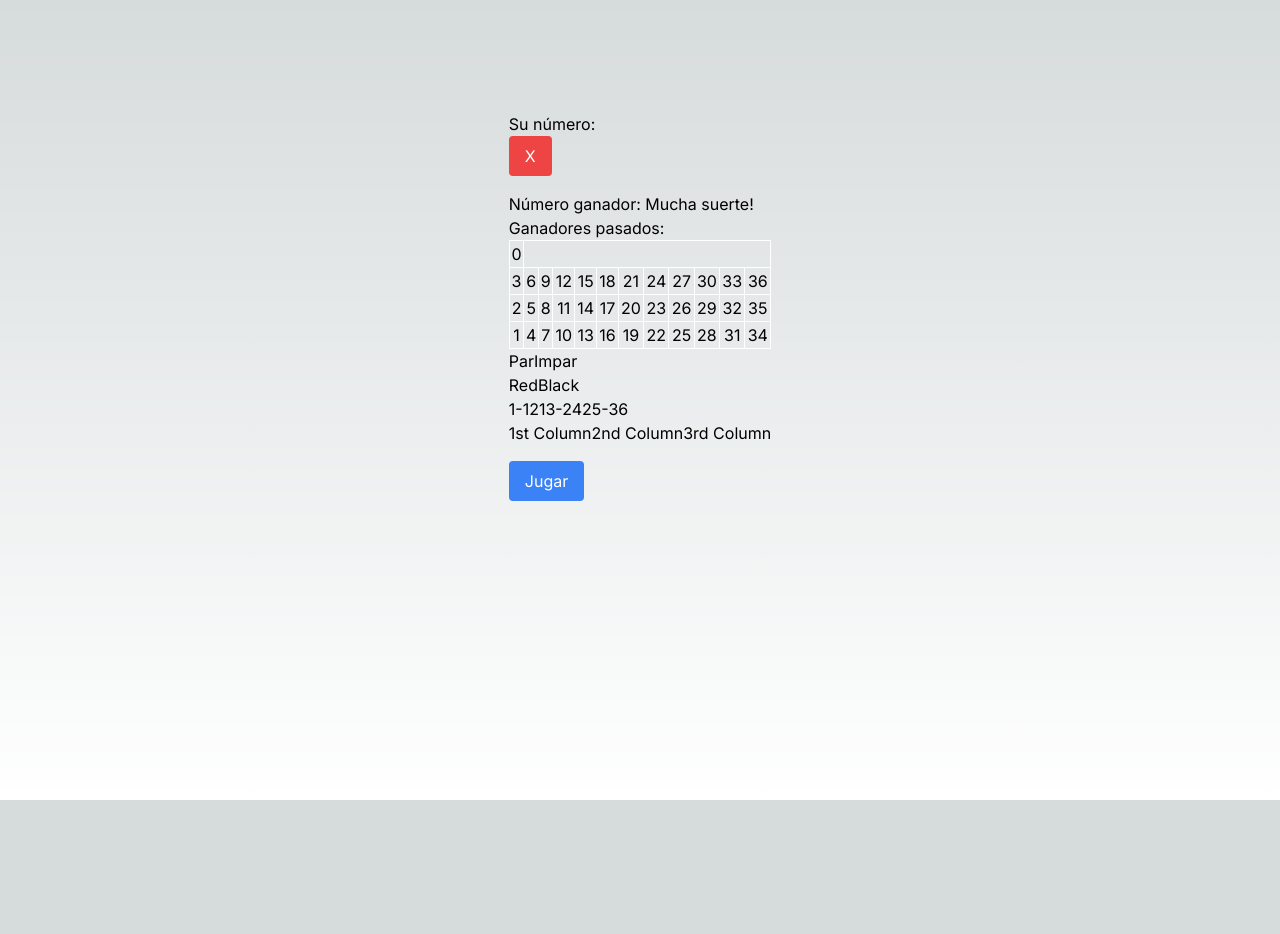
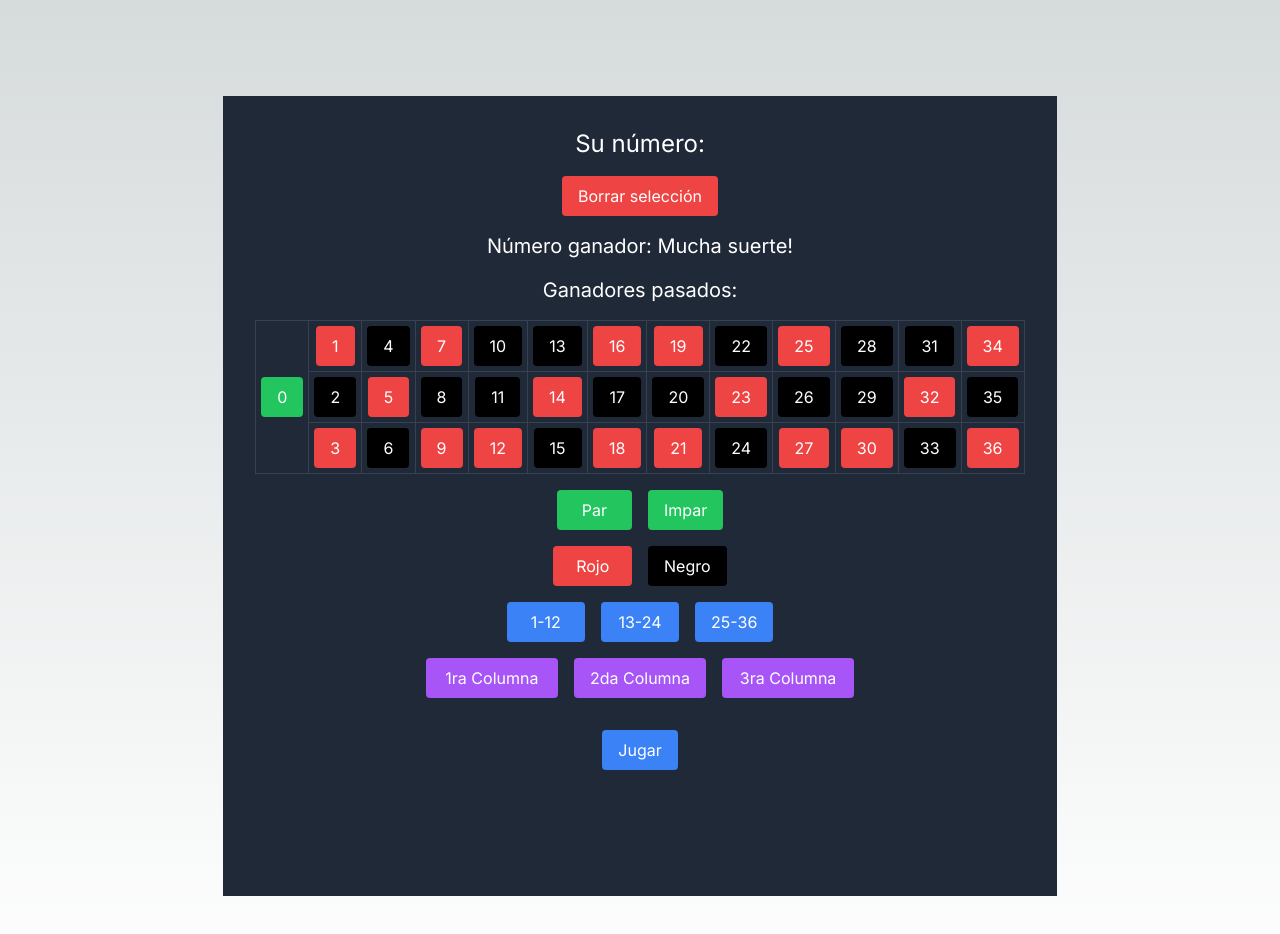
Before and after one commit to lisalescano/pa-o-ruleta, a Next.js app: page / in a window 1280 px wide. Shown: the top 934 px of the page. Before the commit the page ends 800 px from the top, so only its background shows below. Built offline with nearby package versions, Linux system fonts and the light colour scheme.

Commit message:
fix: queue de numeros ganadores y estilos

```diff
--- a/src/app/components/paño.jsx
+++ b/src/app/components/paño.jsx
@@ -112,93 +112,70 @@ export default function Paño() {
     })
 
     return (
-        <main className="p-4">
-            <div>
-                Su número: {pickedvalue}
+        <main className="p-8 bg-gray-800 text-white min-h-screen flex flex-col items-center">
+            <div className="mb-4 text-2xl">
+            Su número: {pickedvalue.filter(val => val !== undefined).join(", ")}
             </div>
-            <button onClick={e => setPickedvalue([])} className="mb-4 px-4 py-2 bg-red-500 text-white rounded">X</button>
-            <br />
-            Número ganador: {winnerNum}
-            <br />
-            Ganadores pasados: {showWinners}
-            <table className="table-auto border-collapse border border-white w-full text-center">
+            <button onClick={e => setPickedvalue([])} className="mb-4 px-4 py-2 bg-red-500 hover:bg-red-700 text-white rounded">Borrar selección</button>
+            <div className="text-xl mb-4">
+                Número ganador: {winnerNum}
+            </div>
+            <div className="text-xl mb-4">
+                Ganadores pasados: {showWinners.join(", ")}
+            </div>
+            <table className="table-auto border-collapse border border-gray-700 w-full text-center mb-4">
                 <tbody>
-                    <tr className="border border-white">
-                        <td className="border border-white">
-                            <button value={values[0].value} onClick={e => setPickedvalue(e.currentTarget.value)} >
-                                {values[0].value}
+                    <tr>
+                        <td rowSpan="12" className="border border-gray-700">
+                            <button value="0" onClick={e => {
+                                setWinnerNum('Mucha suerte!');
+                                setPickedvalue([...pickedvalue, e.currentTarget.value]);
+                            }} className="px-4 py-2 m-1 rounded bg-green-500 text-white">
+                                0
                             </button>
                         </td>
                     </tr>
-                    <tr className="border border-white">
-                        {values.map(val => {
-                            if (val.column === "3") return (
-                                <td key={val.value} className="border border-white">
+                    {["1", "2", "3"].map(col => (
+                        <tr key={col} className="border border-gray-700">
+                            {values.filter(val => val.column === col).map(val => (
+                                <td key={val.value} className="border border-gray-700">
                                     <button value={val.value} onClick={e => {
                                         setWinnerNum('Mucha suerte!');
                                         setPickedvalue([...pickedvalue, e.currentTarget.value]);
-                                    }} >
+                                    }} className={`px-4 py-2 m-1 rounded ${val.color === "red" ? "bg-red-500" : "bg-black"} text-white`}>
                                         {val.value}
                                     </button>
                                 </td>
-                            );
-                        })}
-                    </tr>
-                    <tr className="border border-white">
-                        {values.map(val => {
-                            if (val.column === "2") return (
-                                <td key={val.value} className="border border-white">
-                                    <button value={val.value} onClick={e => {
-                                        setWinnerNum('Mucha suerte!');
-                                        setPickedvalue([...pickedvalue, e.currentTarget.value]);
-                                    }} >
-                                        {val.value}
-                                    </button>
-                                </td>
-                            );
-                        })}
-                    </tr>
-                    <tr className="border border-white">
-                        {values.map(val => {
-                            if (val.column === "1") return (
-                                <td key={val.value} className="border border-white">
-                                    <button value={val.value} onClick={e => {
-                                        setWinnerNum('Mucha suerte!');
-                                        setPickedvalue([...pickedvalue, e.currentTarget.value]);
-                                    }} >
-                                        {val.value}
-                                    </button>
-                                </td>
-                            );
-                        })}
-                    </tr>
+                            ))}
+                        </tr>
+                    ))}
                 </tbody>
             </table>
-            <div>
-                <button onClick={e => handlePair(e)}>Par</button>
-                <button onClick={e => handleImpair(e)}>Impar</button>
+            <div className="grid grid-cols-2 gap-4 mb-4">
+                <button onClick={e => handlePair(e)} className="px-4 py-2 bg-green-500 hover:bg-green-700 text-white rounded">Par</button>
+                <button onClick={e => handleImpair(e)} className="px-4 py-2 bg-green-500 hover:bg-green-700 text-white rounded">Impar</button>
             </div>
-            <div>
-                <button onClick={e => handleRed(e)}>Red</button>
-                <button onClick={e => handleBlack(e)}>Black</button>
+            <div className="grid grid-cols-2 gap-4 mb-4">
+                <button onClick={e => handleRed(e)} className="px-4 py-2 bg-red-500 hover:bg-red-700 text-white rounded">Rojo</button>
+                <button onClick={e => handleBlack(e)} className="px-4 py-2 bg-black hover:bg-gray-700 text-white rounded">Negro</button>
             </div>
-            <div>
-                <button onClick={e => handleFirstDozen(e)}>1-12</button>
-                <button onClick={e => handleSecondDozen(e)}>13-24</button>
-                <button onClick={e => handleThirdDozen(e)}>25-36</button>
+            <div className="grid grid-cols-3 gap-4 mb-4">
+                <button onClick={e => handleFirstDozen(e)} className="px-4 py-2 bg-blue-500 hover:bg-blue-700 text-white rounded">1-12</button>
+                <button onClick={e => handleSecondDozen(e)} className="px-4 py-2 bg-blue-500 hover:bg-blue-700 text-white rounded">13-24</button>
+                <button onClick={e => handleThirdDozen(e)} className="px-4 py-2 bg-blue-500 hover:bg-blue-700 text-white rounded">25-36</button>
             </div>
-            <div>
-                <button onClick={e => handleFirstColumn(e)}>1st Column</button>
-                <button onClick={e => handleSecondColumn(e)}>2nd Column</button>
-                <button onClick={e => handleThirdColumn(e)}>3rd Column</button>
+            <div className="grid grid-cols-3 gap-4 mb-4">
+                <button onClick={e => handleFirstColumn(e)} className="px-4 py-2 bg-purple-500 hover:bg-purple-700 text-white rounded">1ra Columna</button>
+                <button onClick={e => handleSecondColumn(e)} className="px-4 py-2 bg-purple-500 hover:bg-purple-700 text-white rounded">2da Columna</button>
+                <button onClick={e => handleThirdColumn(e)} className="px-4 py-2 bg-purple-500 hover:bg-purple-700 text-white rounded">3ra Columna</button>
             </div>
             <button onClick={e => {
-                setWinnerNum(getRandomIntInclusive(0, 36))
-                if (typeof winnerNum == "number")setShowWinners(
-                    [...showWinners,
-                    winnerNum])
-                if (showWinners.length>5) setShowWinners(showWinners.slice())
-            }} className="mt-4 px-4 py-2 bg-blue-500 text-white rounded">Jugar</button>
+                const newWinner = getRandomIntInclusive(0, 36);
+                setWinnerNum(newWinner);
+                const newShowWinners = [newWinner, ...showWinners];
+                if (newShowWinners.length > 5) newShowWinners.pop();
+                setShowWinners(newShowWinners);
+            }} className="mt-4 px-4 py-2 bg-blue-500 hover:bg-blue-700 text-white rounded">Jugar</button>
         </main>
     );
 
```
